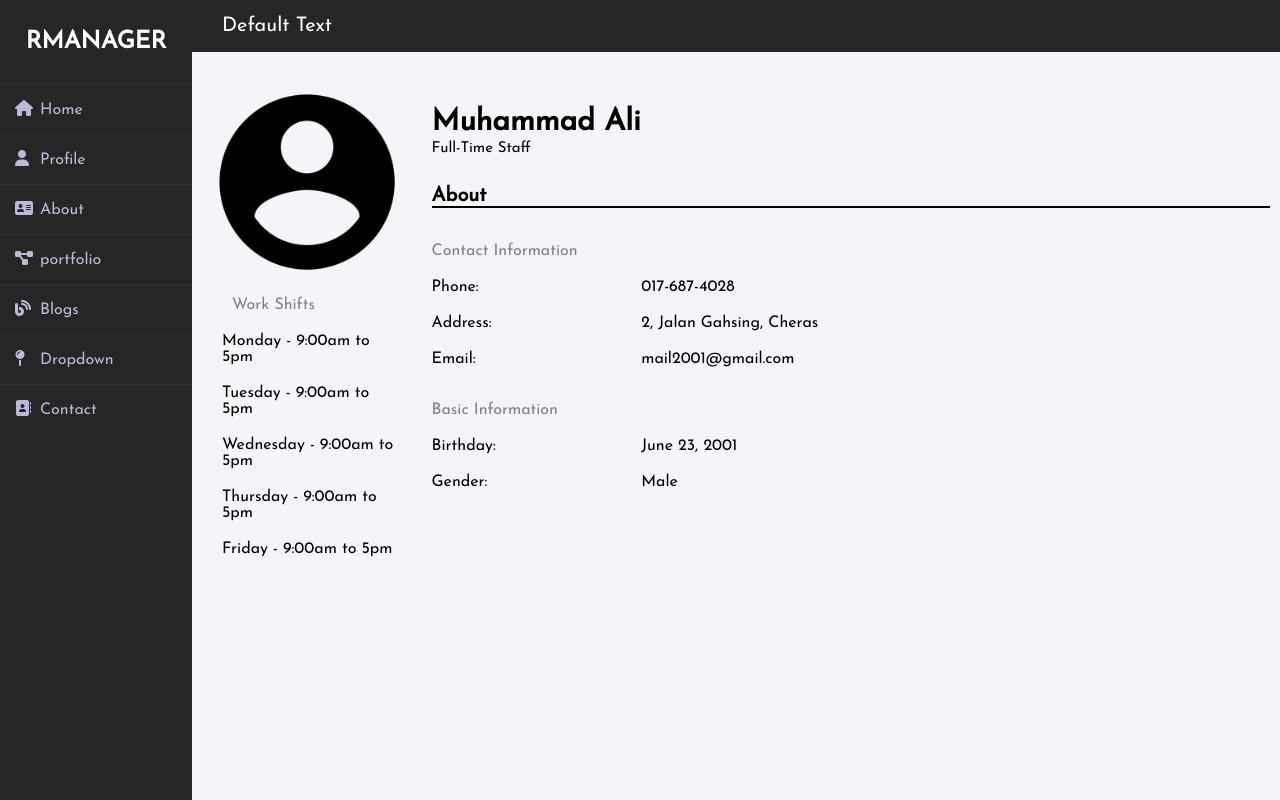
After one commit to NelsonGan/rmanager, a PHP site: page /profile.php in a window 1280 px wide. The commit adds this page. Run offline with PHP 8.4, Linux system fonts and the light colour scheme; some libraries are stand-ins or nearby versions.

Commit message:
Created profile page

```diff
--- a/login.php
+++ b/login.php
@@ -1,7 +1,6 @@
 <html>
 <head>
     <title>Login</title>
-    <link rel="stylesheet" href="stylesheets/default.css">
     <link rel="stylesheet" href="stylesheets/login.css">
 </head>
 <body>
@@ -13,7 +12,7 @@
     </div>
     <div class="wrapper">
       <div class="input-data">
-        <input type="text" placeholder= "Password" onfocus="this.placeholder=''" onblur="this.placeholder='Password'" required>
+        <input type="password" placeholder= "Password" onfocus="this.placeholder=''" onblur="this.placeholder='Password'" required>
       </div>
     </div>
     <center>
--- /dev/null
+++ b/profile.php
@@ -0,0 +1,61 @@
+<!DOCTYPE html>
+<head>
+    <title>Default Title</title>
+    <link href="stylesheets/default.css" rel="stylesheet" type="text/css">
+    <link href="stylesheets/profile.css" rel="stylesheet" type="text/css">
+</head>
+
+<body>
+    <?php include "sidebar.html"; ?>
+
+    <div class="mainbody">
+        <div class="topbar">
+            <span>Default Text</span>
+        </div>
+
+        <div class="main-container">
+            <div class="left-container">
+                <img src="images/profile.png">
+                <p>Work Shifts</p>
+                <ul class="shift">
+                    <li>Monday - 9:00am to 5pm</li>
+                    <li>Tuesday - 9:00am to 5pm</li>
+                    <li>Wednesday - 9:00am to 5pm</li>
+                    <li>Thursday - 9:00am to 5pm</li>
+                    <li>Friday - 9:00am to 5pm</li>
+                </ul>
+            </div>
+            <div class="right-container">
+                <p class="name">Muhammad Ali</p>
+                <p class="job-title">Full-Time Staff</p>
+
+                <p class="about">About</p>
+
+                <p class="title">Contact Information</p>
+                <div class="content">
+                <div class="content-left">
+                        <p>Phone:</p>
+                        <p>Address:</p>
+                        <p>Email:</p>
+                    </div>
+                    <div class="content-right">
+                        <p>017-687-4028</p>
+                        <p>2, Jalan Gahsing, Cheras</p>
+                        <p>mail2001@gmail.com</p>
+                    </div>
+                </div>
+                <p class="title">Basic Information</p>
+                <div class="content">
+                    <div class="content-left">
+                        <p>Birthday:</p>
+                        <p>Gender:</p>
+                    </div>
+                    <div class="content-right">
+                        <p>June 23, 2001</p>
+                        <p>Male</p>
+                    </div>
+                </div>
+            </div>
+        </div>
+    </div>
+</body>
--- a/stylesheets/login.css
+++ b/stylesheets/login.css
@@ -5,7 +5,7 @@ body {
 .logo {
     display: block;
     margin: auto;
-    padding: 100px 0px 50px 0px;
+    padding: 50px 0px 50px 0px;
     width: 30%;
 }
 
--- /dev/null
+++ b/stylesheets/profile.css
@@ -0,0 +1,97 @@
+.main-container
+{
+    display: flex;
+}
+.left-container
+{
+    flex: 1;
+    display: flex;
+    flex-direction: column;
+    margin: 10px;
+}
+
+.left-container img
+{
+    max-width: 100%;
+    margin-top: 15px;
+}
+
+
+.right-container
+{
+    flex: 4;
+    display: flex;
+    flex-direction: column;
+    margin: 10px;
+}
+
+.left-container p
+{
+    color: grey;
+    padding: 10px 0px 10px 30px;
+
+}
+
+.left-container ul
+{
+    padding-left: 10px;
+    list-style-type: disc;
+}
+
+.left-container ul li
+{
+    padding: 10px;
+}
+
+.content
+{
+    display: flex;
+}
+
+.content-left
+{
+    flex: 1;
+}
+
+.content-right
+{
+    flex: 3
+}
+
+.name
+{
+    font-size: 30px;
+    font-weight: bold;
+    margin: 45px 0px 3px 0px;
+}
+
+.job-title
+{
+    font-size: 15px;
+    font-weight: italic;
+
+}
+
+.about
+{
+    margin: 30px 0px 20px 0px;
+    border-bottom: 2px solid black;
+    font-size: 20px;
+    font-weight: bold;
+}
+
+.title
+{
+    color: grey;
+    margin-top: 15px;
+}
+
+.content-left p
+{
+    margin: 20px 0px;
+}
+
+.content-right p
+{
+    margin: 20px 0px;
+}
```
Also changed, not shown: images/profile.png (added).
